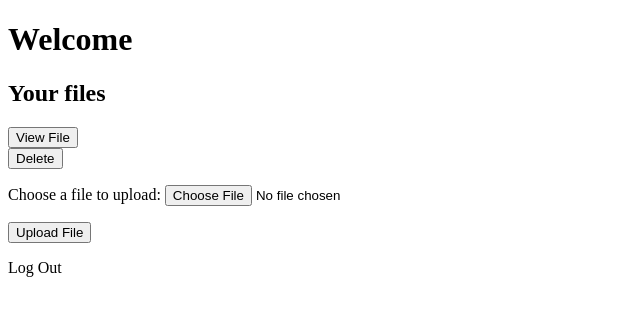
After one commit to isabelan2019/cse330-module2-filesharing, a PHP site: page /main.html in a window 1280 px wide. The commit adds this page. Shown: the top 316 px of the page, without its empty margins (0-640 px from the left). Run offline with PHP 8.4, Linux system fonts and the light colour scheme.

Commit message:
backbone

```diff
--- a/fileshare.php
+++ /dev/null
@@ -1,5 +0,0 @@
-<?php
-session_start();
-$user=$_POST['username'];
-header()
-?>
--- /dev/null
+++ b/main.html
@@ -0,0 +1,37 @@
+<!DOCTYPE html>
+<html lang="en">
+<head>
+    <meta charset="UTF-8">
+    <meta name="viewport" content="width=device-width, initial-scale=1.0">
+    <title>File Share</title>
+</head>
+<body>
+    <h1> Welcome</h1> <!--include username-->
+
+    <h2> Your files </h2>
+    <!--list files here-->
+
+    <!--view button appended that opens or donwloads file in browser-->
+    <form action="view.php" method="GET">
+        <input type="submit" value="View File">
+    </form>
+
+    <!--delete button appended that removes the file-->
+    <form action="delete.php" method="GET">
+        <input type="submit" value="Delete">
+    </form>
+
+    <!--at the bottom in the center is upload button to upload a file-->
+    <form enctype="multipart/form-data" action="upload.php" method="POST">
+        <p>
+            <input type="hidden" name="MAX_FILE_SIZE" value="20000000" />
+            <label for="uploadfile_input">Choose a file to upload:</label> <input name="uploadedfile" type="file" id="uploadfile_input" />
+        </p>
+        <p>
+            <input type="submit" value="Upload File" />
+        </p>
+    </form>
+    <!--buttom somewhere in the corner to destroy session and redirect to login page-->
+    <p> Log Out</p>
+</body>
+</html>
```
Also changed, not shown: login.php (renamed from fileshare.html, +8 -3 lines), upload.php (added, +30 -0 lines), view.php (added, +29 -0 lines), README.md.
